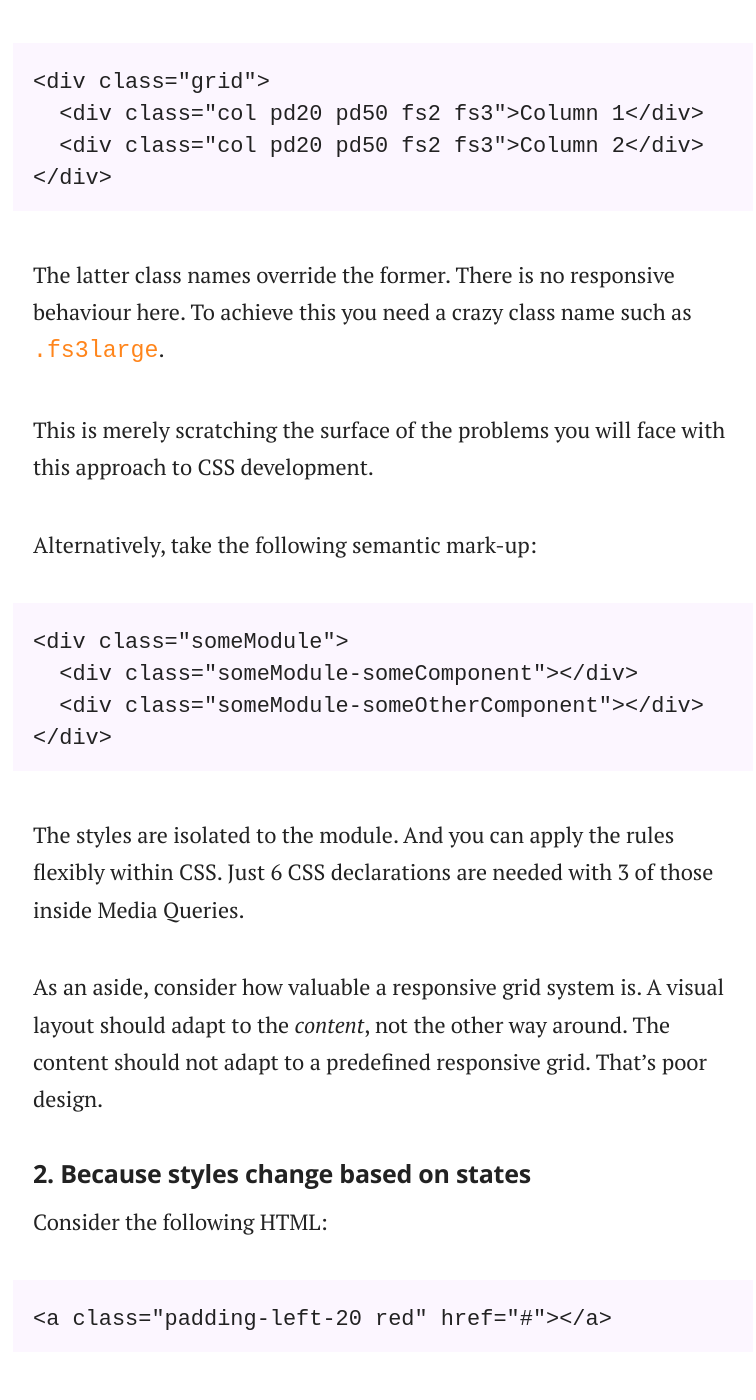
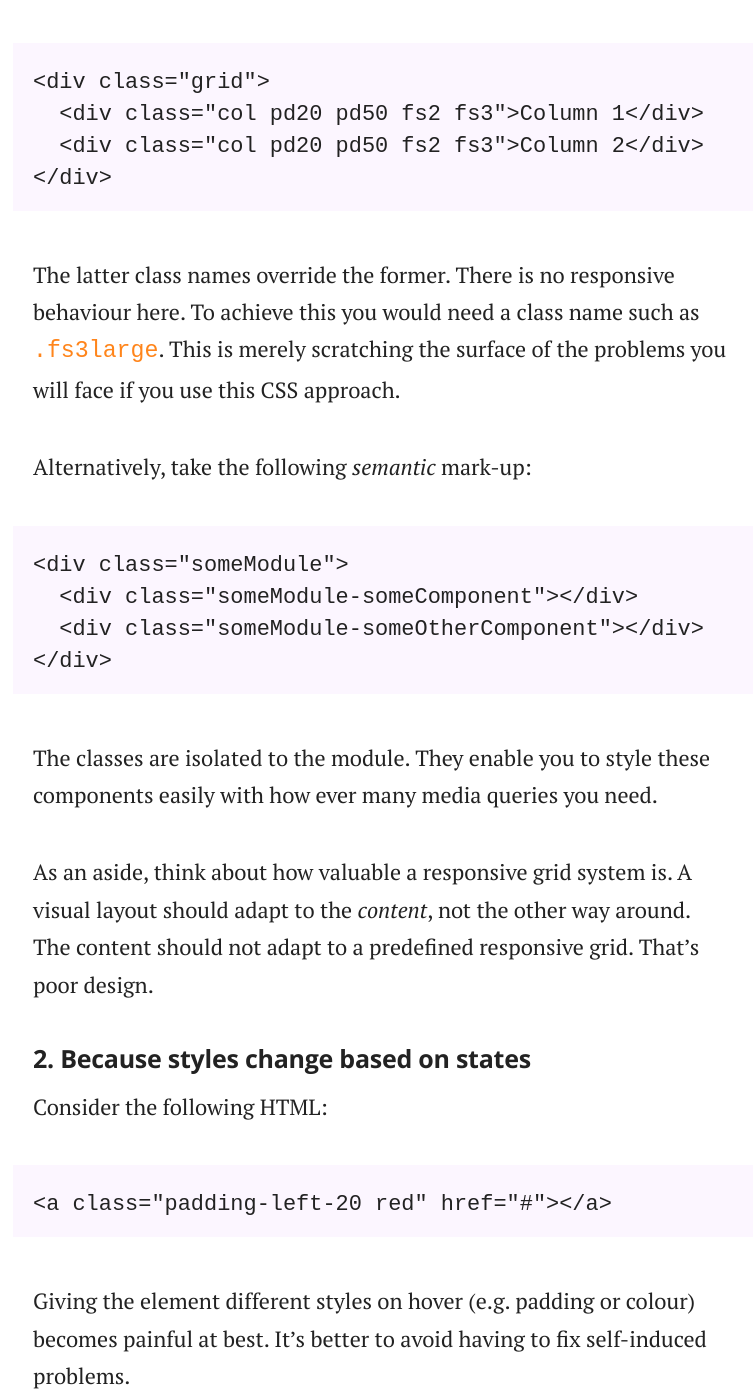
Before and after one commit to adamsilver/maintainablecss.com-jekyll, a Jekyll site: the page built from _chapters/03-reuse.md, in a window 1280 px wide and 1400 px high, scrolled down 1298 px. Shown: the whole window, without its empty margins (257-1013 px from the left). Built offline with Jekyll 4.4.1, drawn with Linux system fonts in a browser that asks for light colours; some of the changed text lies outside the part shown.

Commit message:
reuse copy

```diff
--- a/_chapters/03-reuse.md
+++ b/_chapters/03-reuse.md
@@ -11,15 +11,15 @@ Summary: Don't try and reuse styles. Adopt a duplication-first approach.
 > &ldquo;DRY is often misinterpreted as the necessity to never repeat the exact same thing twice [...]. This is impractical and usually counterproductive, and can lead to forced abstractions, over-thought and [over]-engineered code.&ldquo;
 <br>&mdash; <cite>Harry Roberts, CSS Wizardy</cite>
 
-Don't take this advice the wrong way. MaintainableCSS has various strategies for reuse which I will talk about later. The problem is that trying to reuse the bits *in-between* the curly braces is problematic. Here's why:
+Don't take this in the wrong way. MaintainableCSS has various strategies for reuse which I will talk about later. The problem is that trying to reuse the bits *in-between* the curly braces is problematic. Here's why:
 
 ## 1. Because styles change based on breakpoints
 
-Responsive Design  means styling elements differently based on viewport size. Imagine coding a two-column grid to the following spec:
+Responsive Design means styling elements differently based on viewport size. Imagine coding a two-column grid to the following spec:
 
 1. Each column has 20px and 50px padding on "small" and "large" screens respectively.
 2. Each column has 2em and 3em font-size on "small" and "large" screens respectively.
-3. On small screens, the columns are stacked. Note: "column" is now a misleading class name.
+3. On small screens, the columns are stacked. Note that "column" is now a misleading class name.
 
 Using atomic class names such as: `.grid`, `.col`, `.pd50`, `.pd20`, `.fs2` and `.fs3` makes this difficult at best.
 
@@ -28,20 +28,18 @@ Using atomic class names such as: `.grid`, `.col`, `.pd50`, `.pd20`, `.fs2` and
 	  <div class="col pd20 pd50 fs2 fs3">Column 2</div>
 	</div>
 
-The latter class names override the former. There is no responsive behaviour here. To achieve this you need a crazy class name such as `.fs3large`.
+The latter class names override the former. There is no responsive behaviour here. To achieve this you would need a class name such as `.fs3large`. This is merely scratching the surface of the problems you will face if you use this CSS approach.
 
-This is merely scratching the surface of the problems you will face with this approach to CSS development.
-
-Alternatively, take the following semantic mark-up:
+Alternatively, take the following *semantic* mark-up:
 
 	<div class="someModule">
 	  <div class="someModule-someComponent"></div>
 	  <div class="someModule-someOtherComponent"></div>
 	</div>
 
-The styles are isolated to the module. And you can apply the rules flexibly within CSS. Just 6 CSS declarations are needed with 3 of those inside Media Queries.
+The classes are isolated to the module. They enable you to style these components easily with how ever many media queries you need.
 
-As an aside, consider how valuable a responsive grid system is. A visual layout should adapt to the *content*, not the other way around. The content should not adapt to a predefined responsive grid. That's poor design.
+As an aside, think about how valuable a responsive grid system is. A visual layout should adapt to the *content*, not the other way around. The content should not adapt to a predefined responsive grid. That's poor design.
 
 ## 2. Because styles change based on states
 
--- a/_layouts/chapter.html
+++ b/_layouts/chapter.html
@@ -7,10 +7,12 @@
 	<body>
 		{% include header.html %}
         {% include chapterNavigation.html %}
-        <div class="content">
-			<h1>{{page.title }}</h1>
-           	{{ content }}
-        </div>
+        <main>
+            <div class="content">
+    			<h1>{{page.title }}</h1>
+               	{{ content }}
+            </div>
+        </main>
         {% include share.html %}
         {% include chapterNavigation.html last=true %}
         {% include chapterList.html %}
```
